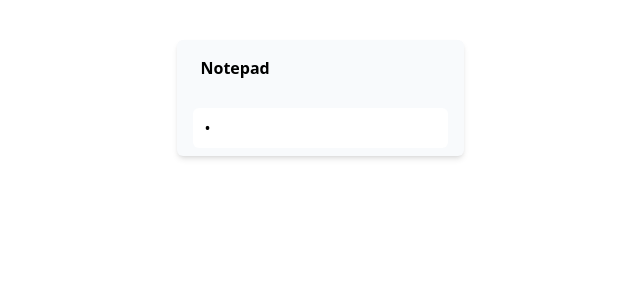
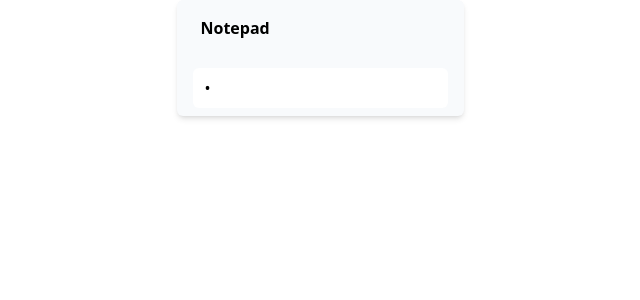
Before and after one commit to Danicp19/Mini, a Vue app: page /miniApp in a window 1280 px wide. Shown: the top 300 px of the page, without its empty margins (320-960 px from the left). Built offline with nearby package versions, Linux system fonts and the light colour scheme.

Commit message:
second commit

```diff
--- a/src/components/MiniApp.vue
+++ b/src/components/MiniApp.vue
@@ -56,7 +56,7 @@ function editItem(event: Event, column: Column, listIndex: number) {
 </script>
 
 <template>
-  <div class="flex flex-row justify-center space-x-6 pt-10 w-full h-full">
+  <div class="flex flex-row justify-center w-full h-full">
     <div
       v-for="column of data.columns"
       :key="column.name"
```
